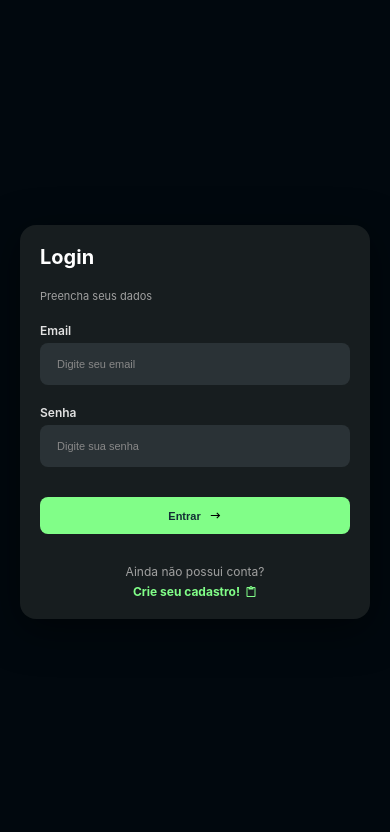
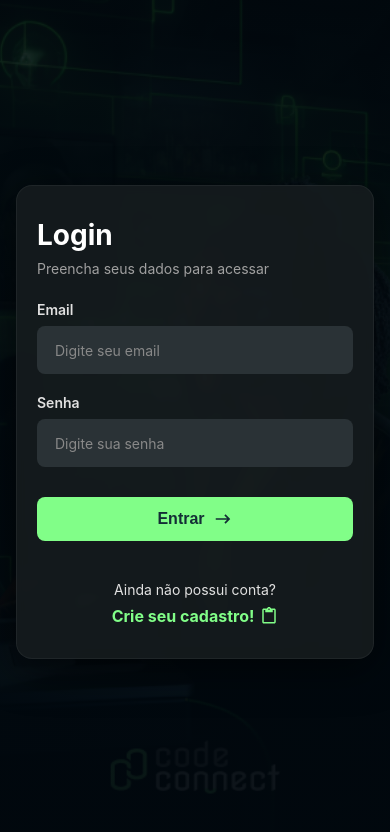
Before and after one commit to danielcoosta1/CodeConnect, a React (Vite) app: page /login in a window 390 px wide. Shown: the top 832 px of the page. Built offline with nearby package versions, Linux system fonts and the light colour scheme.

Commit message:
feat(Login): adiciona background hero com efeito glassmorphism no mobile

```diff
--- a/src/pages/Login/index.jsx
+++ b/src/pages/Login/index.jsx
@@ -14,8 +14,8 @@ import { useEffect, useState } from "react";
 
 import { CgArrowRight } from "react-icons/cg";
 import { MdOutlineContentPaste } from "react-icons/md";
+import { FiLoader } from "react-icons/fi";
 
-import { FiLoader } from "react-icons/fi";
 import { useAuth } from "../../hooks/useAuth";
 import { toastErro, toastSucesso } from "../../utils/toast";
 import { useLocation, useNavigate } from "react-router-dom";
@@ -23,7 +23,6 @@ import { localStorageService } from "../../services/localStorageService";
 
 const Login = () => {
   const { login, loadingAuth, errorAuth } = useAuth();
-
   const location = useLocation();
   const navigate = useNavigate();
 
@@ -32,37 +31,24 @@ const Login = () => {
 
   const origem = location.state?.from?.pathname || "/feed";
 
-  // 2. Limpar erro antigo ao entrar na tela (Montagem)
+  useEffect(() => {
+    if (location.state?.from) {
+      const foiLogoutIntencional = localStorageService.ler("logout_intencional");
 
-  useEffect(() => {
-    // 1. Verificamos se tem aviso de rota protegida
-    if (location.state?.from) {
-      // 2. Verificamos se foi um logout por querer
-      const foiLogoutIntencional =
-        localStorageService.ler("logout_intencional");
-
-      // Limpa a URL (tira o state) para não ficar sujo
       navigate(location.pathname, { replace: true, state: {} });
 
-      // 3. A LÓGICA:
-      // Se NÃO foi intencional (ex: tentou entrar direto ou token venceu), mostra o erro.
-      // Se FOI intencional, fica quietinho.
       if (!foiLogoutIntencional) {
         toastErro("Você precisa estar logado para acessar essa página.");
       }
 
-      // 4. Limpa a bandeira para as próximas vezes
       localStorageService.remover("logout_intencional");
     }
   }, []);
 
   const handleSubmit = async (e) => {
     e.preventDefault();
-
-    // 3. Chamamos o login global
     const sucesso = await login(email, senha);
 
-    // 4. Se retornou true, navegamos. Se false, o erro já apareceu via context.
     if (sucesso) {
       navigate(origem, { replace: true });
       toastSucesso("Login efetuado com sucesso!");
@@ -70,15 +56,16 @@ const Login = () => {
   };
 
   return (
-    <ContainerWrapper>
+    <ContainerWrapper $bgImage={imgLogin}>
       <ContainerContent>
         <ContainerImg>
-          <img src={imgLogin} alt="imagem de login" border="0" />
+          <img src={imgLogin} alt="imagem de login" />
         </ContainerImg>
 
         <ContainerForm>
           <h1>Login</h1>
-          <p>Preencha seus dados</p>
+          <p className="subtitle">Preencha seus dados para acessar</p>
+
           <Form onSubmit={handleSubmit}>
             <CampoInput>
               <label htmlFor="email">Email</label>
@@ -88,8 +75,11 @@ const Login = () => {
                 placeholder="Digite seu email"
                 value={email}
                 onChange={(e) => setEmail(e.target.value)}
+                disabled={loadingAuth}
+                required
               />
             </CampoInput>
+
             <CampoInput>
               <label htmlFor="senha">Senha</label>
               <input
@@ -98,17 +88,28 @@ const Login = () => {
                 placeholder="Digite sua senha"
                 value={senha}
                 onChange={(e) => setSenha(e.target.value)}
+                disabled={loadingAuth}
+                required
               />
             </CampoInput>
-            {errorAuth && <p style={{ color: "red" }}>{errorAuth}</p>}
-            <Button type="submit">
-              <p>{loadingAuth ? "Carregando..." : "Entrar "}</p>
-              {loadingAuth ? <FiLoader /> : <CgArrowRight />}
+
+            {errorAuth && <p className="error-message">{errorAuth}</p>}
+
+            <Button type="submit" disabled={loadingAuth}>
+              {loadingAuth ? (
+                <>
+                  Carregando... <FiLoader className="spin" />
+                </>
+              ) : (
+                <>
+                  Entrar <CgArrowRight />
+                </>
+              )}
             </Button>
           </Form>
 
           <ContainerCadastro>
-            <p style={{ fontSize: "1.2rem" }}>Ainda não possui conta?</p>
+            <p>Ainda não possui conta?</p>
             <LinkCadastro to="/cadastro">
               Crie seu cadastro! <MdOutlineContentPaste />
             </LinkCadastro>
--- a/src/pages/Login/style.js
+++ b/src/pages/Login/style.js
@@ -4,49 +4,67 @@ import { device } from "../../styles/breakpoints";
 
 export const ContainerWrapper = styled.main`
   width: 100vw;
-  height: 100vh;
+  min-height: 100vh;
   background-color: #01080e;
   display: flex;
   justify-content: center;
   align-items: center;
   color: #e1e1e1;
-  padding: 2rem; //garante que não cole nas bordas em telas pequenas
+  padding: 2.4rem;
+
+  /* --- A MÁGICA DA MARCA D'ÁGUA NO TABLET/MOBILE --- */
+  @media ${device.tablet} {
+    /* Máscara escura (85% a 95% de opacidade) + Imagem por baixo */
+    background-image: linear-gradient(
+        rgba(1, 8, 14, 0.85),
+        rgba(1, 8, 14, 0.95)
+      ),
+      url(${(props) => props.$bgImage});
+    background-size: cover;
+    background-position: center;
+    background-attachment: fixed; /* Efeito paralaxe sutil */
+  }
+
+  @media ${device.mobile} {
+    padding: 1.6rem;
+  }
 `;
 
 export const ContainerContent = styled.section`
   display: flex;
   width: 100%;
-  max-width: 1200px; // Trava a largura em telas gigantes
+  max-width: 100rem;
   background-color: #171d1f;
-  border-radius: 16px; // Um pouco de arredondamento fica mais moderno
-  overflow: hidden; // Para a imagem não vazar as bordas arredondadas
-  box-shadow: 0 10px 40px rgba(0, 0, 0, 0.5); // Sombra para destacar do fundo
+  border-radius: 1.6rem;
+  overflow: hidden;
+  box-shadow: 0 1rem 4rem rgba(0, 0, 0, 0.5);
 
-  // RESPONSIVIDADE
-  /* RESPONSIVIDADE PADRONIZADA */
-  /* Abaixo de 1280px (Laptops peq/Tablets), vira coluna para não espremer */
+  /* Abaixo de 1024px, vira coluna e ganha leve transparência */
   @media ${device.tablet} {
     flex-direction: column;
-    max-width: 37.5rem; /* ~600px - Largura confortável para coluna única */
+    max-width: 50rem;
+
+    /* Efeito "Glass" (Vidro) para a imagem de fundo vazar de forma elegante */
+    background-color: rgba(23, 29, 31, 0.85);
+    backdrop-filter: blur(0.5rem);
+    border: 0.1rem solid rgba(255, 255, 255, 0.05); /* Bordinha brilhante sutil */
   }
 `;
 
 // --- ÁREA DA IMAGEM (ESQUERDA) ---
 export const ContainerImg = styled.div`
-  flex: 1; // Ocupa 50% do espaço disponível
+  flex: 1;
   display: flex;
   align-items: center;
   justify-content: center;
-  background-color: #171d1f; // Cor de fundo caso a imagem não carregue
+  background-color: #171d1f;
 
   img {
     width: 100%;
     height: 100%;
-    object-fit: cover; // Garante que a imagem preencha sem distorcer
+    object-fit: cover;
   }
 
-  // Some com a imagem em telas menores para focar no login
-  /* Some com a imagem no Tablet/Mobile para focar no login */
   @media ${device.tablet} {
     display: none;
   }
@@ -54,33 +72,40 @@ export const ContainerImg = styled.div`
 
 // --- ÁREA DO FORMULÁRIO (DIREITA) ---
 export const ContainerForm = styled.div`
-  flex: 1; // Ocupa os outros 50%
+  flex: 1;
   display: flex;
   flex-direction: column;
   justify-content: center;
-  padding: 4rem; // Mais espaçamento interno
-  gap: 2rem;
+  padding: 6rem 4rem;
+  gap: 2.4rem;
 
   h1 {
-    font-size: 3rem; // Aumentei para Desktop
+    font-size: 3.6rem;
     font-weight: 700;
     color: #fff;
+    margin: 0;
   }
 
-  p {
-    font-size: 1.3rem;
+  p.subtitle {
+    font-size: 1.6rem;
     color: #a0a0a0;
+    margin-top: -1.6rem; /* Puxa o subtítulo para perto do H1 */
   }
 
-  /* Ajustes para Mobile */
+  p.error-message {
+    color: #ff6b6b;
+    font-size: 1.4rem;
+    margin: 0;
+  }
+
   @media ${device.mobile} {
-    padding: 2rem;
+    padding: 3.2rem 2rem;
 
     h1 {
-      font-size: 2rem;
+      font-size: 2.8rem;
     }
-    p {
-      font-size: 1.1rem;
+    p.subtitle {
+      font-size: 1.4rem;
     }
   }
 `;
@@ -92,36 +117,42 @@ export const Form = styled.form`
   width: 100%;
 `;
 
-// --- INPUTS PADRONIZADOS E GRANDES ---
+// --- INPUTS PADRONIZADOS ---
 export const CampoInput = styled.div`
   display: flex;
   flex-direction: column;
 
   label {
-    font-size: 1.2rem; // Label maior
-    margin-bottom: 0.5rem;
+    font-size: 1.4rem;
+    margin-bottom: 0.8rem;
     color: #e1e1e1;
     font-weight: 600;
   }
 
   input {
-    padding: 1.2rem 1.5rem; // Input "Gordinho"
-    border: 2px solid transparent; // Borda transparente para não pular no focus
-    border-radius: 8px;
-    background-color: #2a3236; // Um cinza um pouco mais claro que o fundo
+    padding: 1.2rem 1.6rem;
+    border: 0.2rem solid transparent;
+    border-radius: 0.8rem;
+    background-color: #2a3236;
     color: white;
-    font-size: 1.2rem; // Letra maior ao digitar
+    font-size: 1.6rem;
+    font-family: inherit;
     transition: all 0.2s ease-in-out;
 
     &::placeholder {
       color: #888;
-      font-size: 1.1rem;
+      font-size: 1.4rem;
     }
 
     &:focus {
       outline: none;
       background-color: #333c42;
-      border-color: #81fe88; // Foco verde combinando com o botão
+      border-color: #81fe88;
+    }
+
+    &:disabled {
+      opacity: 0.7;
+      cursor: not-allowed;
     }
   }
 `;
@@ -133,39 +164,55 @@ export const Button = styled.button`
   gap: 0.8rem;
   padding: 1.2rem;
   border: none;
-  border-radius: 8px;
+  border-radius: 0.8rem;
   background-color: #81fe88;
+  color: #132e35;
   font-weight: 800;
-  font-size: 1.3rem;
+  font-size: 1.6rem;
   cursor: pointer;
-  transition:
-    transform 0.2s,
-    background-color 0.2s;
+  transition: all 0.2s ease;
   margin-top: 1rem;
 
-  p {
-    color: #132e35;
+  &:hover:not(:disabled) {
+    background-color: #6be276;
+    transform: translateY(-0.2rem);
+    box-shadow: 0 0.4rem 1.2rem rgba(129, 254, 136, 0.3);
   }
 
-  &:hover {
-    background-color: #6be276;
-    transform: translateY(-2px); // Efeitinho de "levantar"
+  &:active:not(:disabled) {
+    transform: translateY(0);
   }
 
-  &:active {
-    transform: translateY(0);
+  &:disabled {
+    opacity: 0.7;
+    cursor: not-allowed;
+  }
+
+  svg {
+    font-size: 2rem;
+  }
+
+  .spin {
+    animation: spin 2s linear infinite;
+  }
+
+  @keyframes spin {
+    from { transform: rotate(0deg); }
+    to { transform: rotate(360deg); }
   }
 `;
 
 export const ContainerCadastro = styled.div`
   display: flex;
   flex-direction: column;
-  gap: 0.5rem;
+  gap: 0.8rem;
   text-align: center;
-  margin-top: 1rem;
+  margin-top: 1.6rem;
 
   p {
-    font-size: 1rem;
+    font-size: 1.4rem;
+    color: #e1e1e1;
+    margin: 0;
   }
 `;
 
@@ -175,8 +222,8 @@ export const LinkCadastro = styled(Link)`
   justify-content: center;
   align-items: center;
   font-weight: bold;
-  font-size: 1.2rem;
-  gap: 0.5rem;
+  font-size: 1.6rem;
+  gap: 0.6rem;
   text-decoration: none;
   transition: 0.2s;
 
@@ -184,4 +231,8 @@ export const LinkCadastro = styled(Link)`
     text-decoration: underline;
     color: #fff;
   }
+
+  svg {
+    font-size: 1.8rem;
+  }
 `;
```
